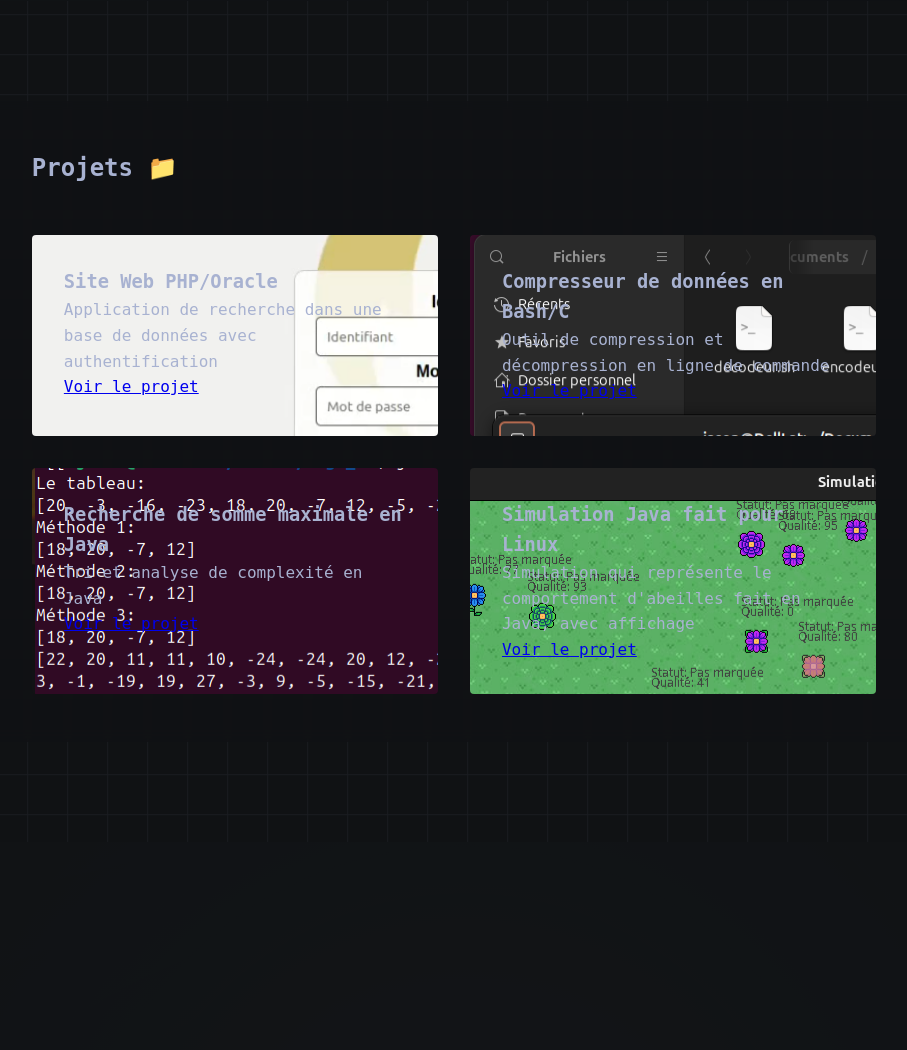
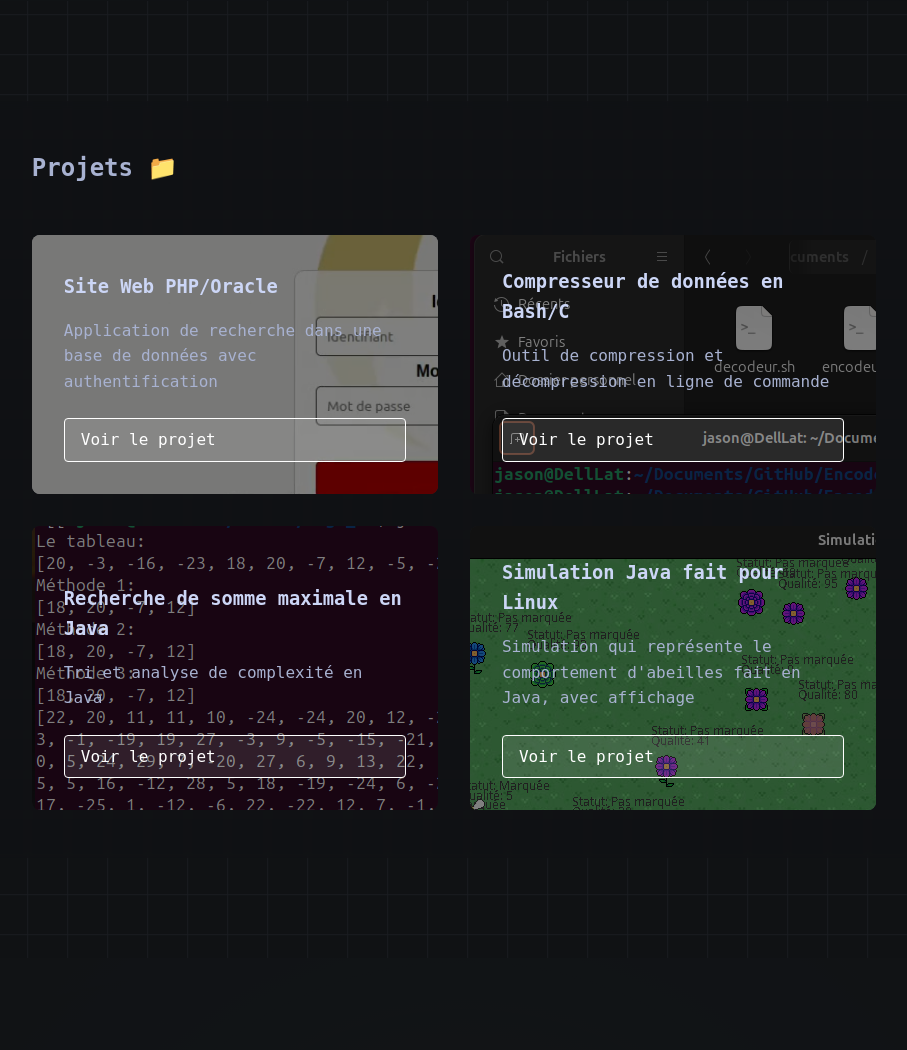
Before and after one commit to nosajdv/portfolio, a PHP site: page / in a window 1280 px wide. Shown: the part 799-1849 px from the top of the page, without its empty margins (186-1093 px from the left). Run offline with PHP 8.4, Linux system fonts and the light colour scheme.

Commit message:
V6.3.4
CSS upgrade

```diff
--- a/css/style.css
+++ b/css/style.css
@@ -179,23 +179,84 @@ section {
 }
 
 .project-card {
-  background: rgba(17, 34, 64, 0.5);
-  border-radius: 4px;
+  position: relative;
+  border-radius: 8px;
   padding: 2rem;
   opacity: 0;
   transform: translateY(30px);
-  transition: transform 0.3s ease, box-shadow 0.3s ease;
+  transition: all 0.3s ease;
+  overflow: hidden;
+  min-height: 250px;
+  display: flex;
+  flex-direction: column;
+  justify-content: flex-end;
 }
 
-.project-card.visible {
-  opacity: 1;
-  transform: translateY(0);
-  animation: cardReveal 0.6s ease forwards;
+/* Project image background */
+.project-card::before {
+  content: '';
+  position: absolute;
+  top: 0;
+  left: 0;
+  width: 100%;
+  height: 100%;
+  background-size: cover;
+  background-position: center;
+  background-repeat: no-repeat;
+  z-index: -2;
+  opacity: 0.7; /* Image transparency */
+  transition: opacity 0.3s ease;
 }
 
-.project-card:hover {
-  transform: translateY(-10px);
-  box-shadow: 0 10px 30px -15px var(--navy-shadow);
+/* Dark overlay */
+.project-card::after {
+  content: '';
+  position: absolute;
+  top: 0;
+  left: 0;
+  width: 100%;
+  height: 100%;
+  background: rgba(0, 0, 0, 0.5); /* Semi-transparent black */
+  z-index: -1;
+  transition: background 0.3s ease;
+}
+
+.project-card:hover::before {
+  opacity: 0.8;
+}
+
+.project-card:hover::after {
+  background: rgba(0, 0, 0, 0.7); /* Darker on hover */
+}
+
+/* Card content */
+.project-card h3 {
+  color: var(--lightest-slate);
+  margin-bottom: 1rem;
+  position: relative;
+}
+
+.project-card p {
+  color: var(--light-slate);
+  margin-bottom: 1.5rem;
+  position: relative;
+}
+
+.project-card a {
+  position: relative;
+  display: inline-block;
+  padding: 8px 16px;
+  background-color: rgba(255, 255, 255, 0.1);
+  border: 1px solid var(--accent);
+  border-radius: 4px;
+  color: var(--accent);
+  text-decoration: none;
+  transition: all 0.3s ease;
+}
+
+.project-card a:hover {
+  background-color: rgba(255, 255, 255, 0.2);
+  transform: translateY(-2px);
 }
 
 /* ---------------- About ---------------- */
```
